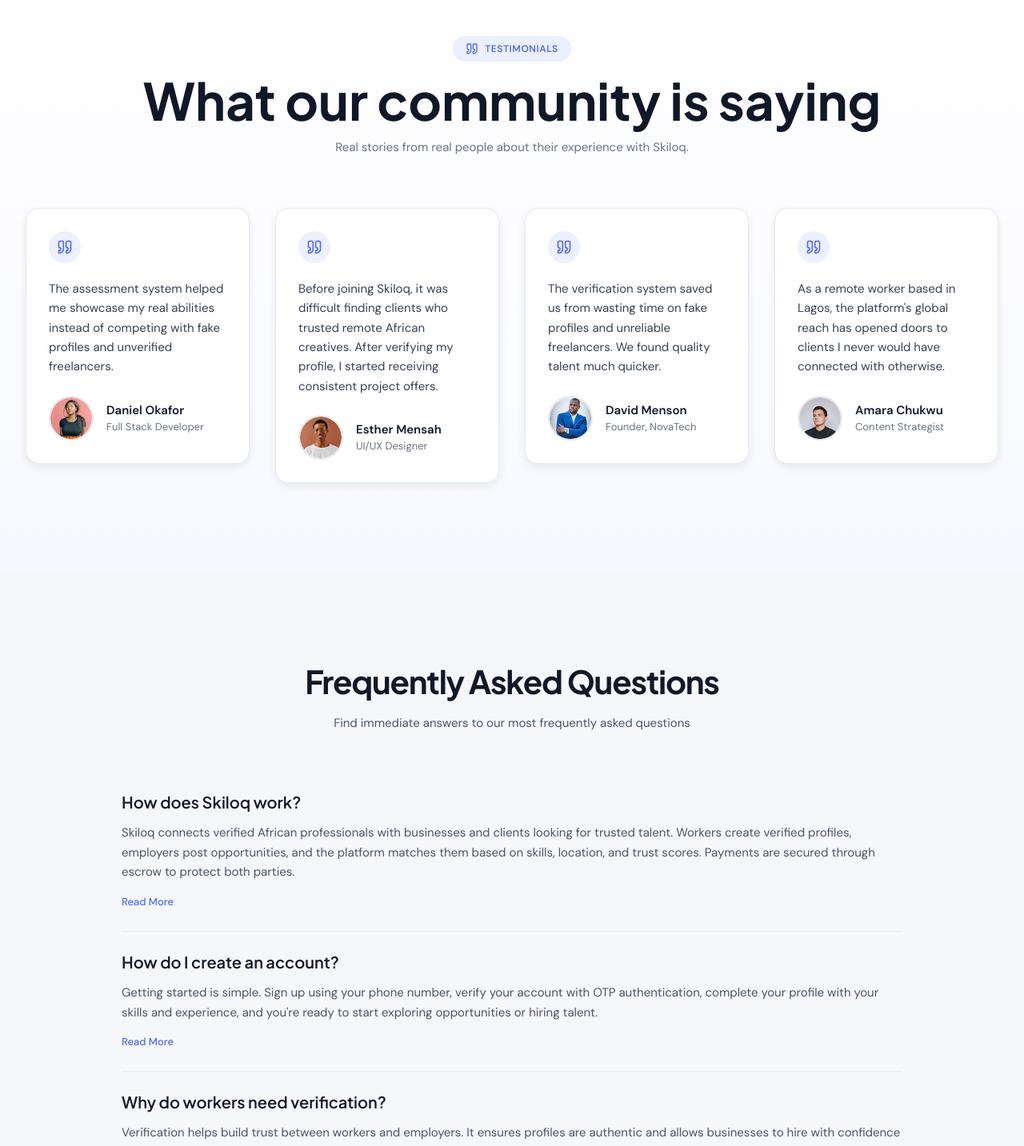
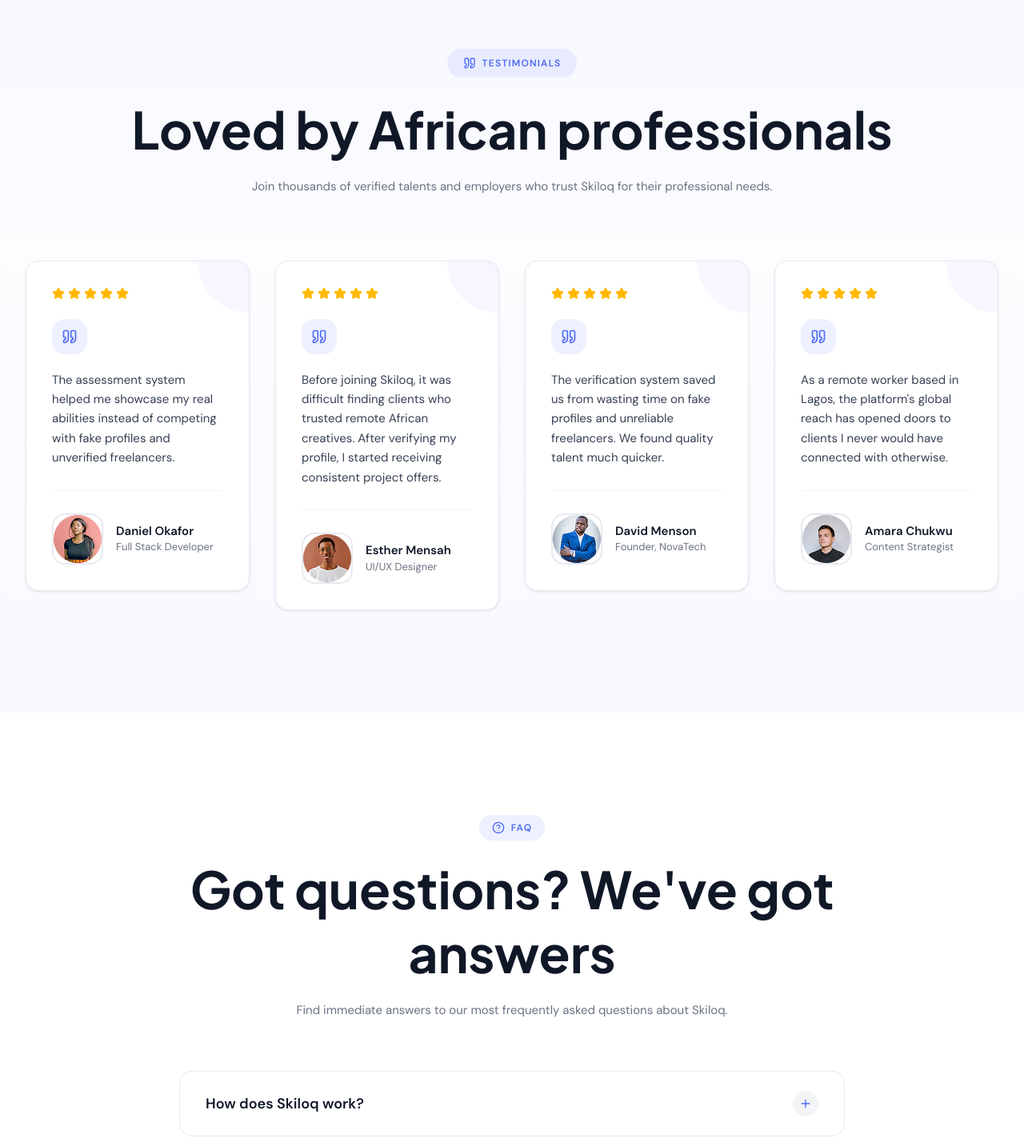
Before and after one commit to Aelix-Technology/Skiloq-Frontend, a Next.js app: page / in a window 1280 px wide. Shown: the part 7540-8973 px from the top of the page at 80% size. Built offline with nearby package versions, Linux system fonts and the light colour scheme; no server answers.

Commit message:
enhance testimonials, modernize FAQ with accordion

```diff
--- a/src/components/landing/FAQ.tsx
+++ b/src/components/landing/FAQ.tsx
@@ -1,65 +1,103 @@
 "use client";
 
-import { motion } from "framer-motion";
+import { motion, AnimatePresence } from "framer-motion";
+import { Plus, Minus, HelpCircle } from "lucide-react";
+import { useState } from "react";
 
 const faqs = [
   {
+    id: 1,
     question: "How does Skiloq work?",
     answer: "Skiloq connects verified African professionals with businesses and clients looking for trusted talent. Workers create verified profiles, employers post opportunities, and the platform matches them based on skills, location, and trust scores. Payments are secured through escrow to protect both parties.",
   },
   {
+    id: 2,
     question: "How do I create an account?",
     answer: "Getting started is simple. Sign up using your phone number, verify your account with OTP authentication, complete your profile with your skills and experience, and you're ready to start exploring opportunities or hiring talent.",
   },
   {
+    id: 3,
     question: "Why do workers need verification?",
     answer: "Verification helps build trust between workers and employers. It ensures profiles are authentic and allows businesses to hire with confidence knowing they're working with qualified, verified professionals.",
   },
   {
+    id: 4,
     question: "How are payments protected?",
     answer: "All payments are secured through escrow protection. Employers fund payments before work begins, and funds are only released to the worker once the job is completed and approved, ensuring both parties are protected.",
   },
 ];
 
 export function FAQ() {
+  const [openId, setOpenId] = useState<number | null>(null);
+
   return (
-    <section id="faq" className="py-16 md:py-28 bg-[#F5F7FA]">
-      <div className="max-w-5xl mx-auto px-4 md:px-6">
+    <section id="faq" className="py-20 md:py-32 bg-white">
+      <div className="max-w-4xl mx-auto px-4 sm:px-6 md:px-8">
         {/* Header */}
         <motion.div
-          initial={{ opacity: 0, y: 15 }}
+          initial={{ opacity: 0, y: 20 }}
           whileInView={{ opacity: 1, y: 0 }}
           viewport={{ once: true }}
-          className="text-center mb-12"
+          className="text-center mb-14 md:mb-16"
         >
-          <h2 className="heading-2 text-[#111827] mb-3 md:mb-4">
-            Frequently Asked Questions
+          <div className="inline-flex items-center gap-2 bg-[#4F6AF5]/10 px-4 py-2 rounded-full mb-5">
+            <HelpCircle className="w-4 h-4 text-[#4F6AF5]" />
+            <span className="text-[#4F6AF5] text-xs font-semibold uppercase tracking-widest">
+              FAQ
+            </span>
+          </div>
+          <h2 className="text-3xl md:text-4xl lg:text-5xl font-bold text-gray-900 mb-5 leading-tight">
+            Got questions? We've got answers
           </h2>
-          <p className="body-text text-[#4B5563] max-w-2xl mx-auto">
-            Find immediate answers to our most frequently asked questions
+          <p className="text-sm md:text-base text-gray-500 max-w-2xl mx-auto leading-relaxed">
+            Find immediate answers to our most frequently asked questions about Skiloq.
           </p>
         </motion.div>
 
         {/* FAQs */}
-        <div className="space-y-0">
+        <div className="space-y-4">
           {faqs.map((faq, i) => (
             <motion.div
-              key={i}
+              key={faq.id}
               initial={{ opacity: 0, y: 10 }}
               whileInView={{ opacity: 1, y: 0 }}
               viewport={{ once: true }}
-              transition={{ delay: i * 0.1 }}
-              className="border-b border-[#E5E7EB] py-6"
+              transition={{ delay: i * 0.12 }}
+              className="border border-gray-200 rounded-2xl overflow-hidden bg-white hover:border-[#4F6AF5]/30 transition-colors"
             >
-              <h3 className="text-xl font-semibold text-[#111827] mb-3 font-[var(--font-heading)]">
-                {faq.question}
-              </h3>
-              <p className="body-text text-[#4B5563] mb-3">
-                {faq.answer}
-              </p>
-              <a href="#" className="inline-block text-[#4F6AF5] text-sm font-medium hover:underline">
-                Read More
-              </a>
+              <button
+                onClick={() => setOpenId(openId === faq.id ? null : faq.id)}
+                className="w-full flex items-center justify-between px-6 py-5 md:px-8 md:py-6 text-left"
+              >
+                <span className="text-base md:text-lg font-semibold text-gray-900 pr-4">
+                  {faq.question}
+                </span>
+                <div className="flex-shrink-0 w-8 h-8 rounded-full bg-gray-100 flex items-center justify-center text-[#4F6AF5] transition-all">
+                  {openId === faq.id ? (
+                    <Minus className="w-4 h-4" />
+                  ) : (
+                    <Plus className="w-4 h-4" />
+                  )}
+                </div>
+              </button>
+
+              <AnimatePresence>
+                {openId === faq.id && (
+                  <motion.div
+                    initial={{ height: 0, opacity: 0 }}
+                    animate={{ height: "auto", opacity: 1 }}
+                    exit={{ height: 0, opacity: 0 }}
+                    transition={{ duration: 0.3 }}
+                    className="overflow-hidden"
+                  >
+                    <div className="px-6 pb-6 md:px-8 md:pb-8">
+                      <p className="text-sm md:text-base text-gray-600 leading-relaxed">
+                        {faq.answer}
+                      </p>
+                    </div>
+                  </motion.div>
+                )}
+              </AnimatePresence>
             </motion.div>
           ))}
         </div>
--- a/src/components/landing/Testimonials.tsx
+++ b/src/components/landing/Testimonials.tsx
@@ -1,7 +1,7 @@
 "use client";
 
 import { motion } from "framer-motion";
-import { Quote } from "lucide-react";
+import { Quote, Star } from "lucide-react";
 import Image from "next/image";
 
 const testimonials = [
@@ -11,6 +11,7 @@
     role: "Full Stack Developer",
     quote: "The assessment system helped me showcase my real abilities instead of competing with fake profiles and unverified freelancers.",
     image: "/assets/images/landing/Ellipse 1.png",
+    rating: 5,
   },
   {
     id: 2,
@@ -18,6 +19,7 @@
     role: "UI/UX Designer",
     quote: "Before joining Skiloq, it was difficult finding clients who trusted remote African creatives. After verifying my profile, I started receiving consistent project offers.",
     image: "/assets/images/landing/Ellipse 1 (1).png",
+    rating: 5,
   },
   {
     id: 3,
@@ -25,6 +27,7 @@
     role: "Founder, NovaTech",
     quote: "The verification system saved us from wasting time on fake profiles and unreliable freelancers. We found quality talent much quicker.",
     image: "/assets/images/landing/Ellipse 1 (2).png",
+    rating: 5,
   },
   {
     id: 4,
@@ -32,31 +35,33 @@
     role: "Content Strategist",
     quote: "As a remote worker based in Lagos, the platform's global reach has opened doors to clients I never would have connected with otherwise.",
     image: "/assets/images/landing/Ellipse 1 (3).png",
+    rating: 5,
   },
 ];
 
 export function Testimonials() {
   return (
-    <section className="relative py-20 md:py-28 overflow-hidden bg-gradient-to-b from-white to-[#F8F9FF]">
+    <section className="relative py-24 md:py-32 overflow-hidden bg-gradient-to-b from-white to-[#F8F9FF]">
+      <div className="absolute top-0 left-0 w-full h-96 bg-gradient-to-b from-[#4F6AF5]/5 to-transparent pointer-events-none" />
       <div className="relative max-w-7xl mx-auto px-4 sm:px-6 md:px-8">
         {/* Header */}
         <motion.div
           initial={{ opacity: 0, y: 20 }}
           whileInView={{ opacity: 1, y: 0 }}
           viewport={{ once: true }}
-          className="text-center mb-12 md:mb-16"
+          className="text-center mb-16 md:mb-20"
         >
-          <div className="inline-flex items-center gap-2 bg-[#4F6AF5]/10 px-4 py-2 rounded-full mb-4">
+          <div className="inline-flex items-center gap-2 bg-[#4F6AF5]/10 px-5 py-2.5 rounded-full mb-6">
             <Quote className="w-4 h-4 text-[#4F6AF5]" />
-            <span className="text-[#4F6AF5] text-xs font-semibold uppercase tracking-wider">
+            <span className="text-[#4F6AF5] text-xs font-semibold uppercase tracking-widest">
               Testimonials
             </span>
           </div>
-          <h2 className="text-3xl md:text-4xl lg:text-5xl font-bold text-gray-900 mb-4">
-            What our community is saying
+          <h2 className="text-3xl md:text-4xl lg:text-5xl font-bold text-gray-900 mb-5 leading-tight">
+            Loved by African professionals
           </h2>
-          <p className="text-sm md:text-base text-gray-500 max-w-2xl mx-auto">
-            Real stories from real people about their experience with Skiloq.
+          <p className="text-sm md:text-base text-gray-500 max-w-2xl mx-auto leading-relaxed">
+            Join thousands of verified talents and employers who trust Skiloq for their professional needs.
           </p>
         </motion.div>
 
@@ -68,27 +73,47 @@
               initial={{ opacity: 0, y: 20 }}
               whileInView={{ opacity: 1, y: 0 }}
               viewport={{ once: true }}
-              transition={{ duration: 0.5, delay: idx * 0.1 }}
+              transition={{ duration: 0.6, delay: idx * 0.12 }}
+              whileHover={{ y: -4 }}
               className="lg:col-span-1"
             >
-              <div className="bg-white rounded-2xl border border-gray-100 p-6 md:p-7 shadow-md hover:shadow-xl hover:-translate-y-1 transition-all">
+              <div className="bg-white rounded-2xl border border-gray-100 p-7 md:p-8 shadow-sm hover:shadow-xl transition-all duration-300 relative overflow-hidden">
+                <div className="absolute top-0 right-0 w-32 h-32 bg-[#4F6AF5]/5 rounded-full -translate-y-1/2 translate-x-1/2" />
+
+                <div className="relative">
+                  {/* Rating Stars */}
+                  <div className="flex items-center gap-1 mb-6">
+                    {[...Array(t.rating)].map((_, i) => (
+                      <Star
+                        key={i}
+                        className="w-4 h-4 text-amber-400 fill-amber-400"
+                      />
+                    ))}
+                  </div>
+
+                  {/* Quote Icon */}
                   <div className="flex justify-start mb-5">
-                  <div className="w-10 h-10 rounded-full bg-[#4F6AF5]/10 flex items-center justify-center">
+                    <div className="w-11 h-11 rounded-2xl bg-[#4F6AF5]/10 flex items-center justify-center">
                       <Quote className="w-5 h-5 text-[#4F6AF5]" />
                     </div>
                   </div>
 
-                <p className="text-sm md:text-base text-gray-700 leading-relaxed mb-6">
+                  {/* Quote Text */}
+                  <p className="text-sm md:text-base text-gray-700 leading-relaxed mb-7">
                     {t.quote}
                   </p>
 
+                  {/* Divider */}
+                  <div className="w-full h-px bg-gray-100 mb-7" />
+
+                  {/* User Info */}
                   <div className="flex items-center gap-4">
-                  <div className="w-12 h-12 md:w-14 md:h-14 rounded-full overflow-hidden border-2 border-[#4F6AF5]/20">
+                    <div className="w-14 h-14 md:w-16 md:h-16 rounded-2xl overflow-hidden border-2 border-[#4F6AF5]/20">
                       <Image
                         src={t.image}
                         alt={t.name}
-                      width={56}
-                      height={56}
+                        width={64}
+                        height={64}
                         className="object-cover"
                         unoptimized
                       />
@@ -101,6 +126,7 @@
                     </div>
                   </div>
                 </div>
+              </div>
             </motion.div>
           ))}
         </div>
```
Lines whose indentation alone changed are shown as unchanged.
